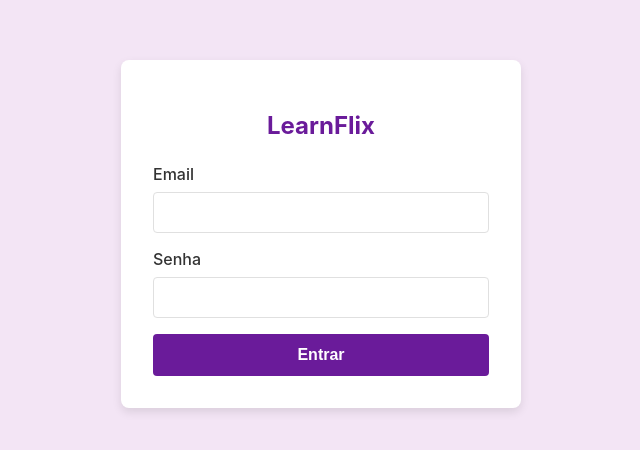
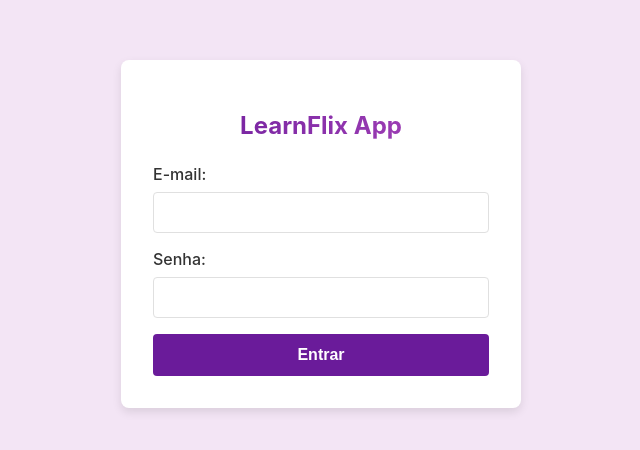
Before and after one commit to Lucas-Calo/meu-projeto-de-bloco, a React (Vite) app: page / in a window 1280 px wide. Shown: the part 166-616 px from the top of the page, without its empty margins (319-959 px from the left). Built offline with nearby package versions, Linux system fonts and the light colour scheme.

Commit message:
Mudanças de estilo

```diff
--- a/src/pages/CriarAtividadePage.css
+++ b/src/pages/CriarAtividadePage.css
@@ -42,12 +42,10 @@
 /* --- MEDIA QUERY PARA MOBILE --- */
 @media (max-width: 768px) {
   .form-container {
-    /* Reduz o padding externo para o formulário ficar mais largo */
     padding: 1rem;
   }
 
   .activity-form {
-    /* Reduz o padding interno para economizar espaço */
     padding: 1.5rem;
   }
 }
--- a/src/pages/LoginPage.css
+++ b/src/pages/LoginPage.css
@@ -2,8 +2,8 @@
   display: flex;
   justify-content: center;
   align-items: center;
-  min-height: 100vh; /* Garante que o container ocupe a altura toda */
-  padding: 1rem; /* Adiciona um padding base para telas pequenas */
+  min-height: 100vh;
+  padding: 1rem;
 }
 
 .login-form {
@@ -61,10 +61,18 @@
     margin-bottom: 1rem;
 }
 
+
+.text-gradient {
+  background-image: linear-gradient(to right, #6A1B9A, #AB47BC)!important;
+  -webkit-background-clip: text!important;
+  background-clip: text!important;
+  color: transparent!important;
+
+}
+
 /* --- MEDIA QUERY PARA MOBILE --- */
 @media (max-width: 768px) {
   .login-form {
-    /* Reduz o padding interno no mobile para dar mais espaço */
     padding: 1.5rem;
   }
 }
--- a/src/pages/LoginPage.jsx
+++ b/src/pages/LoginPage.jsx
@@ -38,9 +38,9 @@ const LoginPage = () => {
   return (
     <div className="login-container">
       <form className="login-form" onSubmit={handleSubmit}>
-        <h2>LearnFlix</h2>
+        <h2 className='text-gradient'>LearnFlix App</h2>
         <div className="input-group">
-          <label htmlFor="email">Email</label>
+          <label htmlFor="email">E-mail:</label>
           <input
             type="email"
             id="email"
@@ -50,7 +50,7 @@ const LoginPage = () => {
           />
         </div>
         <div className="input-group">
-          <label htmlFor="password">Senha</label>
+          <label htmlFor="password">Senha:</label>
           <input
             type="password"
             id="password"
```
